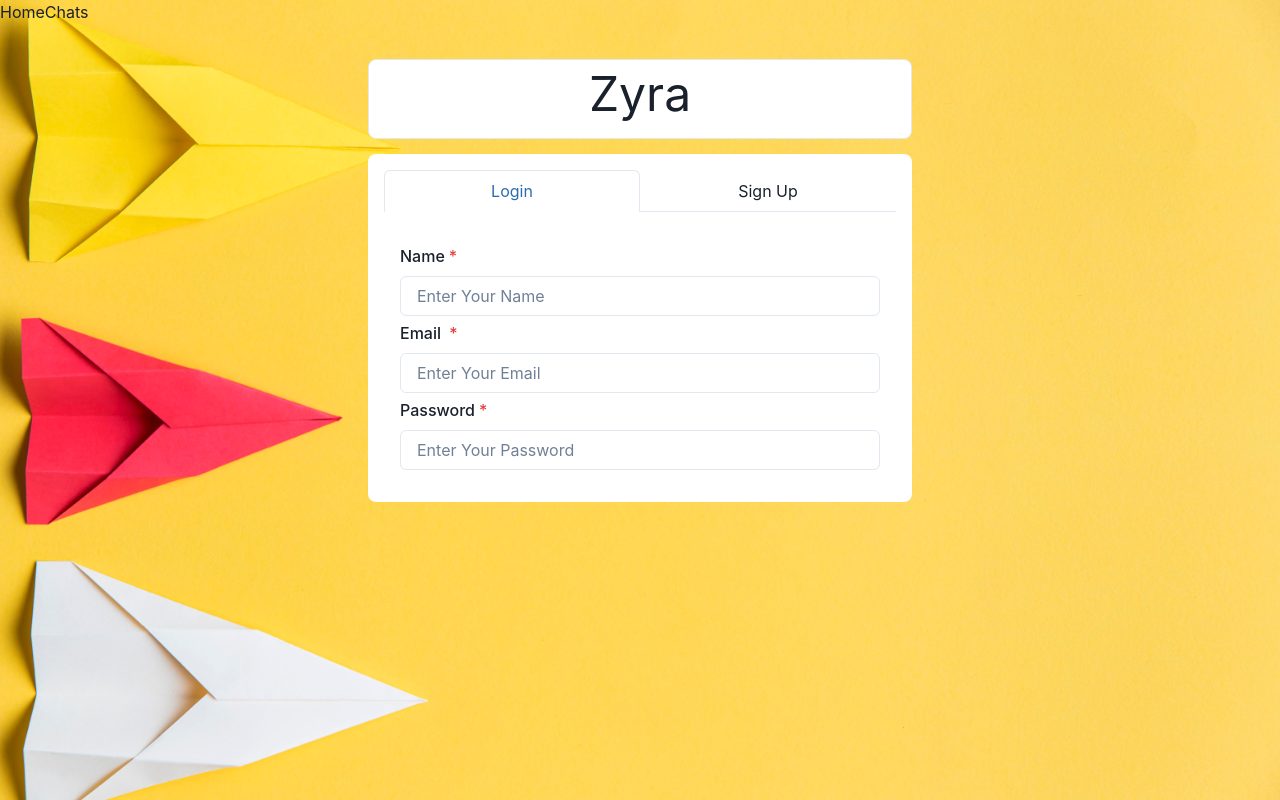
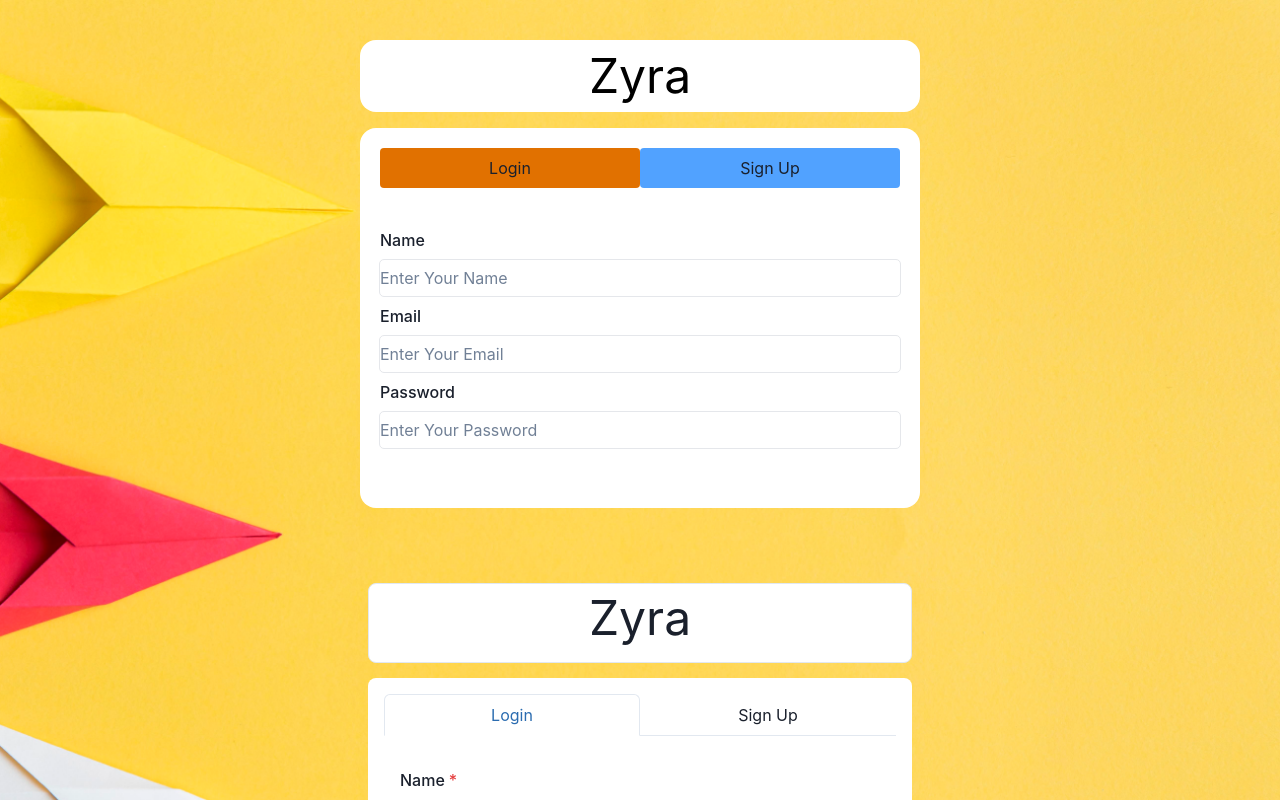
Before and after one commit to zainbalws06/Zyra, a React app in the folder frontend/: page / in a window 1280 px wide. Shown: the top 800 px of the page. Built offline with nearby package versions, Linux system fonts and the light colour scheme; the HTML template or start-up script is replaced by a standard one.

Commit message:
Home page and tailwind addition

```diff
--- a/frontend/package.json
+++ b/frontend/package.json
@@ -3,7 +3,6 @@
   "private": true,
   "version": "0.0.0",
   "type": "module",
-
   "scripts": {
     "dev": "vite",
     "build": "vite build",
@@ -14,11 +13,13 @@
     "@chakra-ui/react": "^2.10.9",
     "@emotion/react": "^11.14.0",
     "@emotion/styled": "^11.14.1",
+    "@tailwindcss/vite": "^4.1.18",
     "axios": "^1.13.2",
     "framer-motion": "^12.26.2",
     "react": "^19.2.0",
     "react-dom": "^19.2.0",
-    "react-router-dom": "^7.12.0"
+    "react-router-dom": "^7.12.0",
+    "tailwindcss": "^4.1.18"
   },
   "devDependencies": {
     "@eslint/js": "^9.39.1",
--- a/frontend/src/App.jsx
+++ b/frontend/src/App.jsx
@@ -1,10 +1,10 @@
 import { useState } from "react";
-import Navbar from "./components/Navbar";
 import Homepage from "./components/Pages/Homepage";
 import Chatpage from "./components/Pages/Chatpage";
-import { Button, ButtonGroup } from "@chakra-ui/react";
 import { createBrowserRouter, RouterProvider } from "react-router-dom";
+import Home from "./components/Pages/Home/Home";
 import "./App.css";
+
 function App() {
   const [count, setCount] = useState(0);
   const router = createBrowserRouter([
@@ -12,7 +12,7 @@ function App() {
       path: "/",
       element: (
         <>
-          <Navbar />
+          <Home></Home>
           <Homepage />
         </>
       ),
@@ -21,7 +21,6 @@ function App() {
       path: "/chat",
       element: (
         <>
-          <Navbar />
           <Chatpage />
         </>
       ),
--- a/frontend/src/components/Navbar.jsx
+++ /dev/null
@@ -1,11 +0,0 @@
-import { NavLink } from "react-router-dom";
-function Navbar() {
-  return (
-    <>
-      <NavLink to="/">Home</NavLink>
-      <NavLink to="/chat">Chats</NavLink>
-    </>
-  );
-}
-
-export default Navbar;
--- /dev/null
+++ b/frontend/src/components/Pages/Home/BottomBox.jsx
@@ -0,0 +1,13 @@
+import React from "react";
+import Nav from "./Nav";
+import LoginForm from "./LoginForm";
+const BottomBox = () => {
+  return (
+    <div className="h-full pb-10 w-140 bg-white rounded-2xl">
+      <Nav />
+      <LoginForm />
+    </div>
+  );
+};
+
+export default BottomBox;
--- /dev/null
+++ b/frontend/src/components/Pages/Home/Home.jsx
@@ -0,0 +1,14 @@
+import React from "react";
+import UpperBox from "./UpperBox";
+import BottomBox from "./BottomBox";
+
+const Home = () => {
+  return (
+    <div className="p-10    flex items-center justify-center flex-col gap-4">
+      <UpperBox />
+      <BottomBox />
+    </div>
+  );
+};
+
+export default Home;
--- /dev/null
+++ b/frontend/src/components/Pages/Home/LoginForm.jsx
@@ -0,0 +1,70 @@
+import React from "react";
+import { useState } from "react";
+
+const LoginForm = () => {
+  const [name, setName] = useState("");
+  const [email, setEmail] = useState("");
+  const [password, setPassword] = useState("");
+
+  const nameChange = (val) => {
+    setName(val);
+  };
+  const emailChange = (val) => {
+    setEmail(val);
+  };
+  const passwordChange = (val) => {
+    setPassword(val);
+  };
+  return (
+    <div className="p-5">
+      <form>
+        <label for="name" className="font-medium block mb-2">
+          Name
+        </label>
+        <input
+          onChange={(e) => {
+            nameChange(e.target.value);
+          }}
+          className=" block w-full outline outline-gray-200 border-gray-400 rounded-sm h-9"
+          id="name"
+          type="text"
+          required
+          placeholder="Enter Your Name"
+          name="name"
+        ></input>
+
+        <label for="email" className="font-medium  mt-2 block mb-2">
+          Email
+        </label>
+        <input
+          onChange={(e) => {
+            emailChange(e.target.value);
+          }}
+          className=" block w-full outline outline-gray-200 border-gray-400 rounded-sm h-9"
+          id="email"
+          type="text"
+          required
+          placeholder="Enter Your Email"
+          name="email"
+        ></input>
+
+        <label for="password" className="font-medium block mt-2 mb-2">
+          Password
+        </label>
+        <input
+          onChange={(e) => {
+            passwordChange(e.target.value);
+          }}
+          className=" block w-full outline outline-gray-200 border-gray-400 rounded-sm h-9"
+          id="password"
+          type="text"
+          required
+          placeholder="Enter Your Password"
+          name="password"
+        ></input>
+      </form>
+    </div>
+  );
+};
+
+export default LoginForm;
--- /dev/null
+++ b/frontend/src/components/Pages/Home/Nav.jsx
@@ -0,0 +1,16 @@
+import React from "react";
+
+const Nav = () => {
+  return (
+    <div className="flex justify-between p-5 ">
+      <div className="block bg-amber-600 w-1/2 text-center h-10 py-2 rounded-sm">
+        <button className="w-full h-full">Login</button>
+      </div>
+      <div className="bg-blue-400 w-1/2 text-center h-10 py-2 rounded-sm">
+        <button className="w-full h-full">Sign Up</button>
+      </div>
+    </div>
+  );
+};
+
+export default Nav;
--- /dev/null
+++ b/frontend/src/components/Pages/Home/UpperBox.jsx
@@ -0,0 +1,13 @@
+import React from "react";
+
+const UpperBox = () => {
+  return (
+    <>
+      <div className="bg-white p-3 w-140 text-black flex justify-center rounded-2xl">
+        <p className="text-5xl">Zyra</p>
+      </div>
+    </>
+  );
+};
+
+export default UpperBox;
--- a/frontend/src/index.css
+++ b/frontend/src/index.css
@@ -1,68 +1 @@
-/* :root {
-  font-family: system-ui, Avenir, Helvetica, Arial, sans-serif;
-  line-height: 1.5;
-  font-weight: 400;
-
-  color-scheme: light dark;
-  color: rgba(255, 255, 255, 0.87);
-  background-color: #242424;
-
-  font-synthesis: none;
-  text-rendering: optimizeLegibility;
-  -webkit-font-smoothing: antialiased;
-  -moz-osx-font-smoothing: grayscale;
-}
-
-a {
-  font-weight: 500;
-  color: #646cff;
-  text-decoration: inherit;
-}
-a:hover {
-  color: #535bf2;
-}
-
-body {
-  margin: 0;
-  display: flex;
-  place-items: center;
-  min-width: 320px;
-  min-height: 100vh;
-}
-
-h1 {
-  font-size: 3.2em;
-  line-height: 1.1;
-}
-
-button {
-  border-radius: 8px;
-  border: 1px solid transparent;
-  padding: 0.6em 1.2em;
-  font-size: 1em;
-  font-weight: 500;
-  font-family: inherit;
-  background-color: #1a1a1a;
-  cursor: pointer;
-  transition: border-color 0.25s;
-}
-button:hover {
-  border-color: #646cff;
-}
-button:focus,
-button:focus-visible {
-  outline: 4px auto -webkit-focus-ring-color;
-}
-
-@media (prefers-color-scheme: light) {
-  :root {
-    color: #213547;
-    background-color: #ffffff;
-  }
-  a:hover {
-    color: #747bff;
-  }
-  button {
-    background-color: #f9f9f9;
-  }
-} */
+@import "tailwindcss";
--- a/frontend/vite.config.js
+++ b/frontend/vite.config.js
@@ -1,9 +1,10 @@
 import { defineConfig } from "vite";
 import react from "@vitejs/plugin-react";
+import tailwindcss from "@tailwindcss/vite";
 
 // https://vite.dev/config/
 export default defineConfig({
-  plugins: [react()],
+  plugins: [tailwindcss(), react()],
   server: {
     port: 5173,
     proxy: { "/api": "http://localhost:8080" },
```
Also changed, not shown: 1 other file (tests, documents, lock files or other folders).
